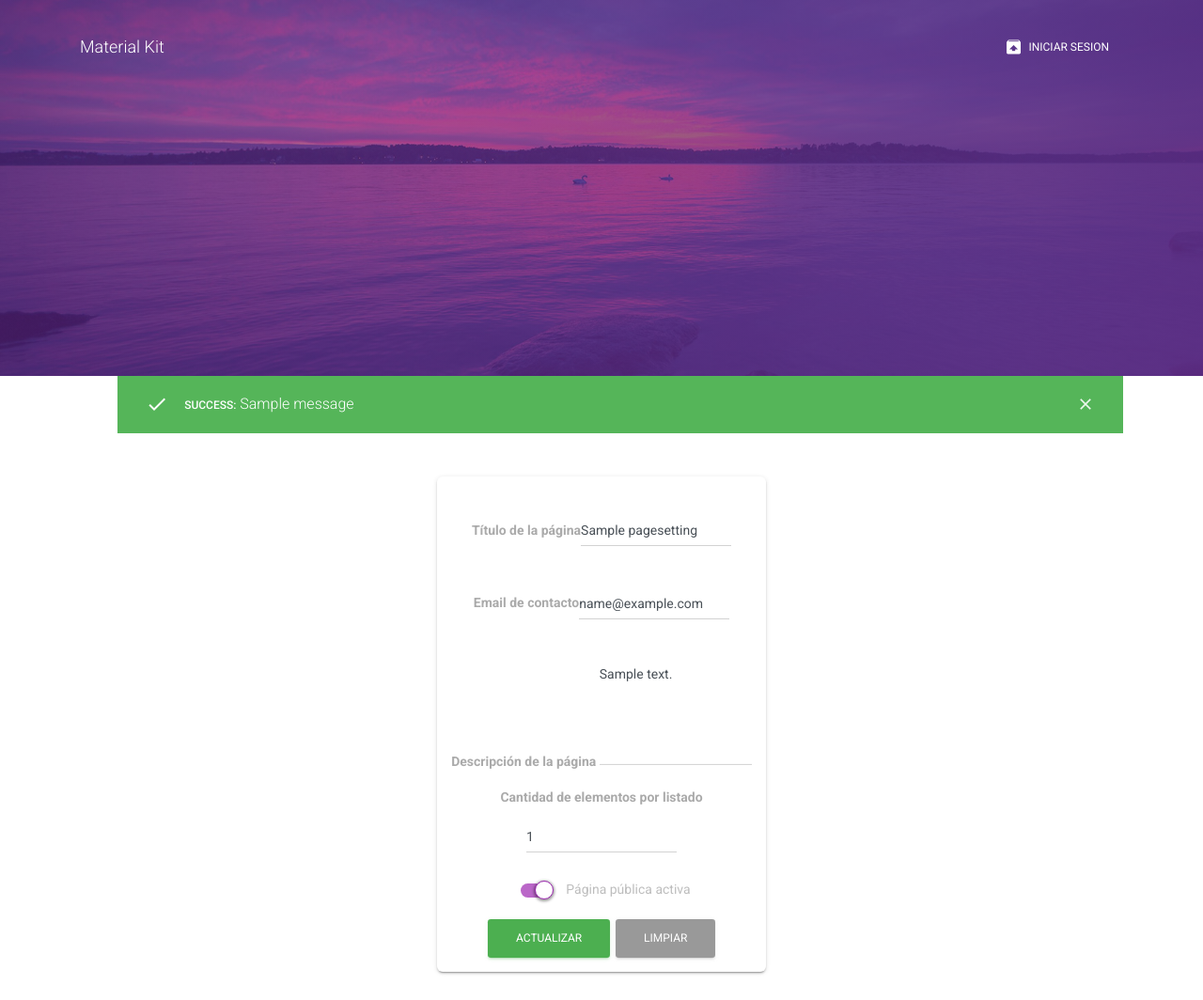
After one commit to santimakci/ProjectAyudar, a Flask app: page /pageSettings in a window 1280 px wide. The commit adds this page. Shown: the whole page at 94% size. Run offline with Flask 2, Linux system fonts and the light colour scheme; tables that the repository leaves empty hold one stand-in row (values such as "Sample post"); one stand-in notice (Sample message) is shown; parts of the project's set-up code (start-up, migrations or seed data) failed here and were passed over; some libraries are stand-ins or nearby versions.

Commit message:
PageConfig terminado con validación del lado del cliente

```diff
--- a/app/models/pageSetting.py
+++ b/app/models/pageSetting.py
@@ -9,5 +9,26 @@ class PageSetting (base.Model):
     email = Column(String, unique=True, nullable=False)
     description = Column(String, nullable=False)
     title = Column(String, nullable=False)
-    enable = Column(Boolean, nullable=False)
+    enabled = Column(Boolean, nullable=False)
     elements = Column(Integer, nullable=False)
+
+
+    @classmethod
+    def find_settings(cls):
+        return base.session.query(PageSetting).first()
+
+
+    @classmethod
+    def update(self, params):
+        page = self.find_settings()
+        #import code; code.interact(local=dict(globals(), **locals()))
+        page.email = params['email']
+        page.title = params['title']
+        page.description = params['description']
+        if len(params) == 4:
+            page.enabled = False
+        else:
+            page.enabled = True
+        page.elements = int(params['cant_elements'])
+        base.session.commit()
+        return "Pagina actualizada correctamente"
--- /dev/null
+++ b/app/resources/pagesettings.py
@@ -0,0 +1,20 @@
+from flask import redirect, render_template, request, url_for, session, abort, flash
+from app.helpers.auth import authenticated
+from datetime import datetime
+from app.models.pageSetting import *
+
+
+def indexPage():
+    """ if not authenticated(session):
+        abort(401) """
+
+    setttings = PageSetting.find_settings()
+   # import code; code.interact(local=dict(globals(), **locals()))
+    return render_template("pageConfig/pagesettings.html", settings=setttings)
+
+def updateSettings():
+    params = request.form
+    #import code; code.interact(local=dict(globals(), **locals()))
+    mensaje = PageSetting.update(params)
+    flash(mensaje)
+    return redirect(url_for("pagesettings_indexPage"))
--- a/app/resources/user.py
+++ b/app/resources/user.py
@@ -1,7 +1,6 @@
 from flask import redirect, render_template, request, url_for, session, abort, flash
-from app.db import connection
 from app.models.user import User
-from app.db import base
+
 from app.helpers.auth import authenticated
 from datetime import datetime
 
--- a/app/templates/layout.html
+++ b/app/templates/layout.html
@@ -14,15 +14,7 @@
   <body>
     {% include 'navbar.html'%}
     <div id="content">
-      {% with messages = get_flashed_messages() %}
-        {% if messages %}
-          <ul class=flashes>
-          {% for message in messages %}
-            <li>{{ message }}</li>
-          {% endfor %}
-          </ul>
-        {% endif %}
-      {% endwith %}
+
 
       {% block content %}
       {% endblock %}
--- /dev/null
+++ b/app/templates/pageConfig/pagesettings.html
@@ -0,0 +1,73 @@
+{% extends "layout.html" %}
+{% block title %}Consultas{% endblock %}
+{% block head %}
+{{ super() }}
+{% endblock %}
+{% block content %}
+
+
+<div class="container">
+
+  {% with messages = get_flashed_messages() %}
+        {% if messages %}
+          <ul class=flashes>
+          {% for message in messages %}
+
+          <div class="alert alert-success">
+            <div class="container">
+              <div class="alert-icon">
+                <i class="material-icons">check</i>
+              </div>
+              <button type="button" class="close" data-dismiss="alert" aria-label="Close">
+                <span aria-hidden="true"><i class="material-icons">clear</i></span>
+              </button>
+              <b>Success:</b> {{ message }}
+            </div>
+          {% endfor %}
+          </ul>
+        {% endif %}
+      {% endwith %}
+  <div class="row">
+    <div class="col-lg-4 col-md-6 mx-auto">
+      <div class="card">
+        <div class="text-center">
+          </br>
+          <form class="form " action="{{ url_for('pagesettings_update') }}" method="POST">
+            <p>
+              <label> <strong>Título de la página</strong><label></br>
+                  <input required class="form-control" name="title" value="{{settings.title }}" />
+            </p>
+            <p>
+              <label><strong>Email de contacto</strong><label></br>
+                  <input required type="email" class="form-control" name="email" value="{{settings.email}}" />
+            </p>
+            <p>
+              <label><strong>Descripción de la página</strong> <label></br>
+                  <textarea required rows="5" class="form-control" name="description">{{settings.description}}</textarea>
+            </p>
+            <p>
+              <label><strong>Cantidad de elementos por listado</strong> <label></br>
+                  <input required class="form-control" type="number" name="cant_elements" value="{{settings.elements }}" />
+            </p>
+            <p>
+            <div class="togglebutton">
+              <label>
+                <input type="checkbox" name="enabled" {%- if settings.enabled  -%}checked{% endif %} value="true">
+                <span class="toggle"></span>
+                Página pública activa
+              </label>
+            </div>
+            </p>
+            <p>
+              <input class="btn btn-success" type="submit" value="Actualizar">
+              <button class="btn btn-default" type="reset">Limpiar</button>
+            </p>
+          </form>
+        </div>
+      </div>
+    </div>
+  </div>
+
+</div>
+
+{% endblock %}
```
Also changed, not shown: app/__init__.py (+7 -2 lines).
